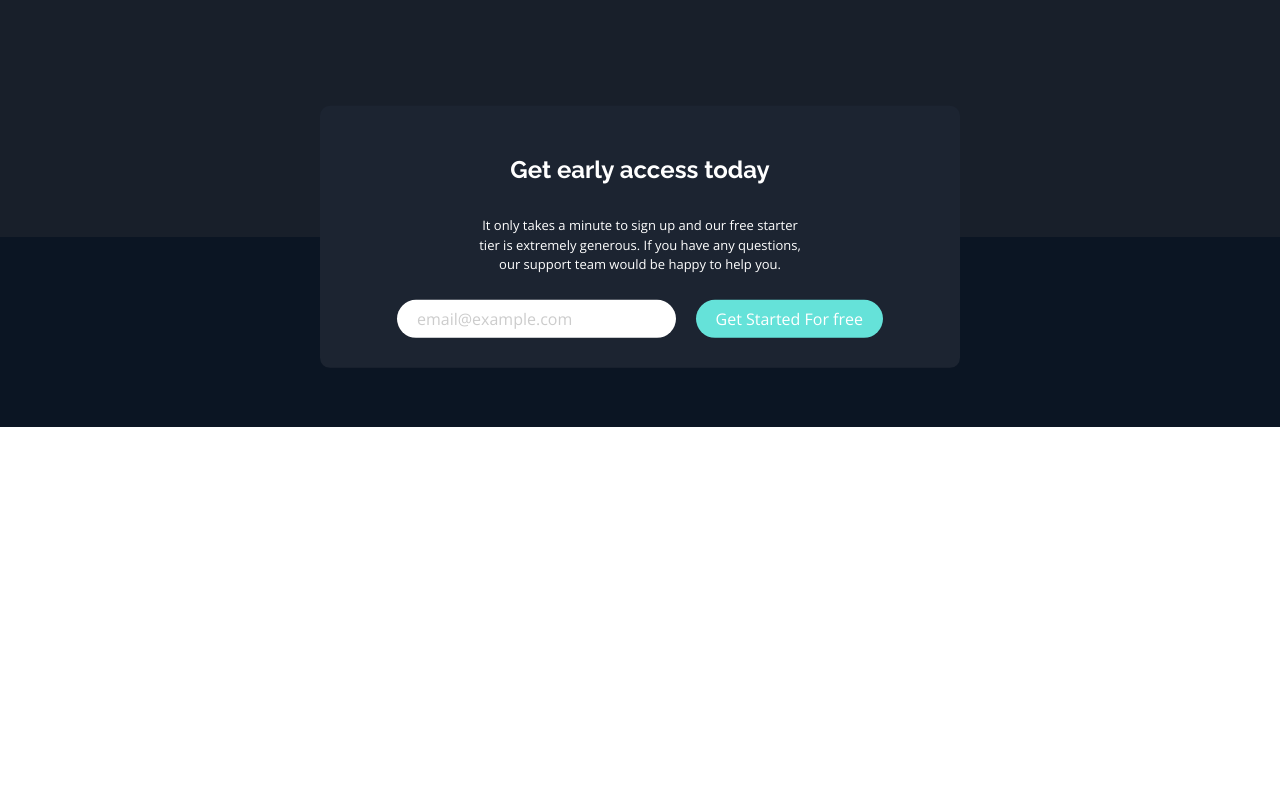
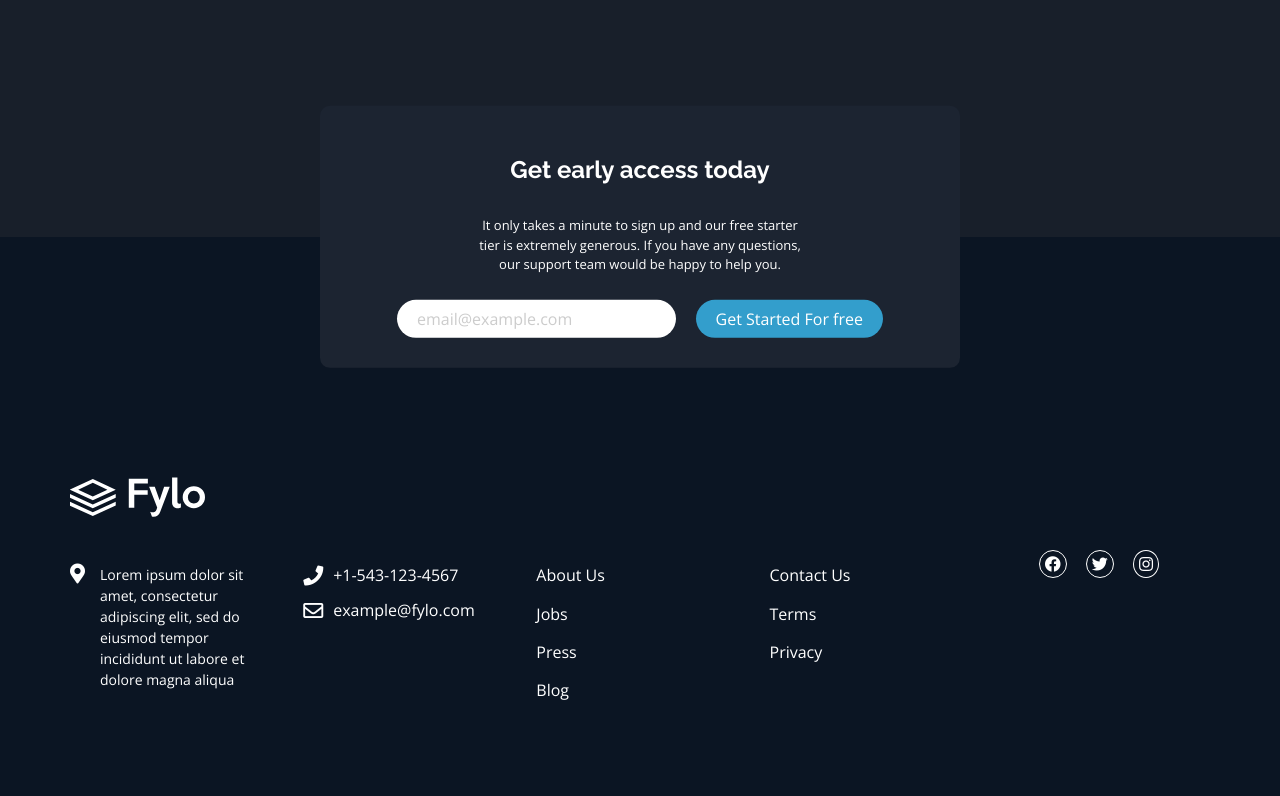
Before and after one commit to abdelkarim-achlaih/Fylo, a plain HTML site: page index.html in a window 1280 px wide. Shown: the part 2493-3289 px from the top of the page. Before the commit the page ends 2920 px from the top, so only its background shows below. Drawn offline with nearby package versions, Linux system fonts and the light colour scheme.

Commit message:
Adding Footer

```diff
--- a/css/styles.css
+++ b/css/styles.css
@@ -396,8 +396,12 @@ header .container nav ul li a:hover {
 }
 .mail .content form input:last-child {
   color: white;
+  background-color: hsl(198, 60%, 50%);
+  cursor: pointer;
+  transition-duration: .3s;
+}
+.mail .content form input:last-child:hover {
   background-color: hsl(176, 68%, 64%);
-  cursor: pointer;
 }
 @media (max-width: 767px) {
   .mail .content {
@@ -412,3 +416,82 @@ header .container nav ul li a:hover {
   }
 }
 /* End Mail Section*/
+/* Start Footer*/
+footer {
+  padding-top: 50px;
+  padding-bottom: 50px;
+  background-color: hsl(216, 53%, 9%);
+  color: white;
+}
+footer .sub-container {
+  display: flex;
+  flex-wrap: wrap;
+  justify-content: space-between;
+}
+footer .container .sub-container div ul {
+  padding: 0;
+}
+footer .container .sub-container a {
+  color: white;
+  text-transform: capitalize;
+  text-decoration: none;
+  display: block;
+}
+footer .container .sub-container li:not(:last-child) {
+  margin-bottom: 20px;
+}
+footer .container .sub-container > div {
+  flex-basis: calc(100% / 5.5);
+  margin-bottom: 30px;
+}
+@media (max-width: 767px) {
+  footer .container .sub-container > div {
+    flex-basis: 100%;
+  }
+}
+footer .container img {
+  margin-bottom: 30px;
+  height: 40px;
+}
+footer .container .sub-container .infos .location {
+  line-height: 1.5;
+  font-size: 14px;
+}
+footer .container .sub-container div p {
+  position: relative;
+  padding-left: 30px;
+}
+footer .container .sub-container div p::before {
+  color: white;
+  font-family: 'Font Awesome 5 Free';
+  position: absolute;
+  left: 0;
+  top: 50%;
+  transform: translateY(-50%);
+  font-size: 20px;
+}
+footer .container .sub-container .location::before {
+  content: '\f3c5';
+  font-weight: 800;
+  top: 10px;
+}
+footer .container .sub-container .contact-phone::before {
+  content: '\f095';
+  font-weight: 800;
+}
+footer .container .sub-container .contact-mail::before {
+  content: '\f0e0';
+}
+footer .container .sub-container .social {
+  text-align: center;
+}
+footer .container .sub-container .social i {
+  border-radius: 50%;
+  border: 1px solid white;
+  padding: 5px;
+  margin-right: 15px;
+}
+@media (max-width: 767px) {
+
+}
+/* End Footer*/
--- a/index.html
+++ b/index.html
@@ -168,6 +168,42 @@
       </div>
       <div class="div2"></div>
     </section>
+    <footer>
+      <div class="container">
+        <a href="index.html"><img src="images/logo.svg" alt="Logo"></a>
+        <div class="sub-container">
+          <div class="infos">
+            <p class="location">
+              Lorem ipsum dolor sit amet, consectetur adipiscing elit, sed do eiusmod tempor incididunt ut labore et
+              dolore magna aliqua
+            </p>
+          </div>
+          <div class="contact">
+            <p class="contact-phone">+1-543-123-4567</p>
+            <p class="contact-mail">example@fylo.com</p>
+          </div>
+          <div class="links1">
+            <ul>
+              <li><a href="#">about us</a></li>
+              <li><a href="#">jobs</a></li>
+              <li><a href="#">press</a></li>
+              <li><a href="#">blog</a></li>
+            </ul>
+          </div>
+          <div class="links2">
+            <ul>
+              <li><a href="#">contact us</a></li>
+              <li><a href="#">terms</a></li>
+              <li><a href="#">privacy</a></li>
+            </ul>
+          </div>
+          <div class="social">
+            <i class="fab fa-facebook"></i>
+            <i class="fab fa-twitter"></i>
+            <i class="fab fa-instagram"></i>
+          </div>
+        </div>
+    </footer>
   </body>
 
 </html>
```
